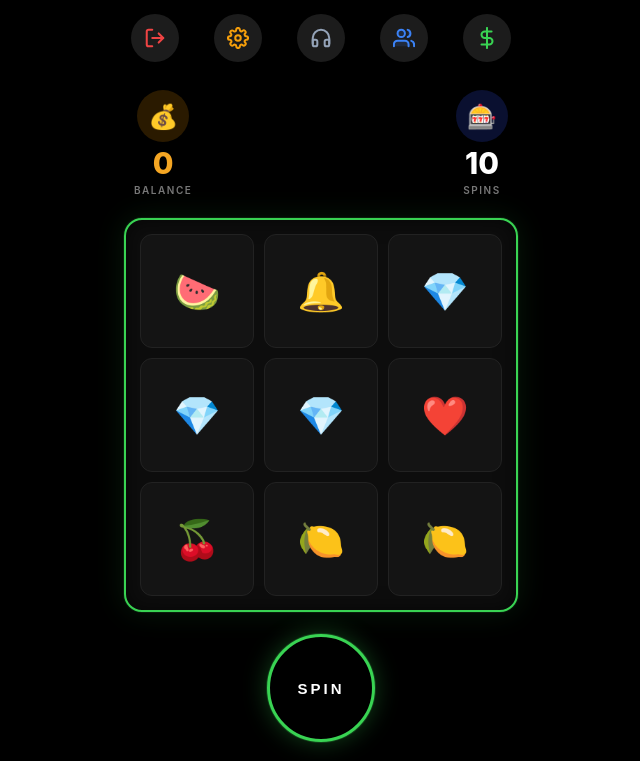
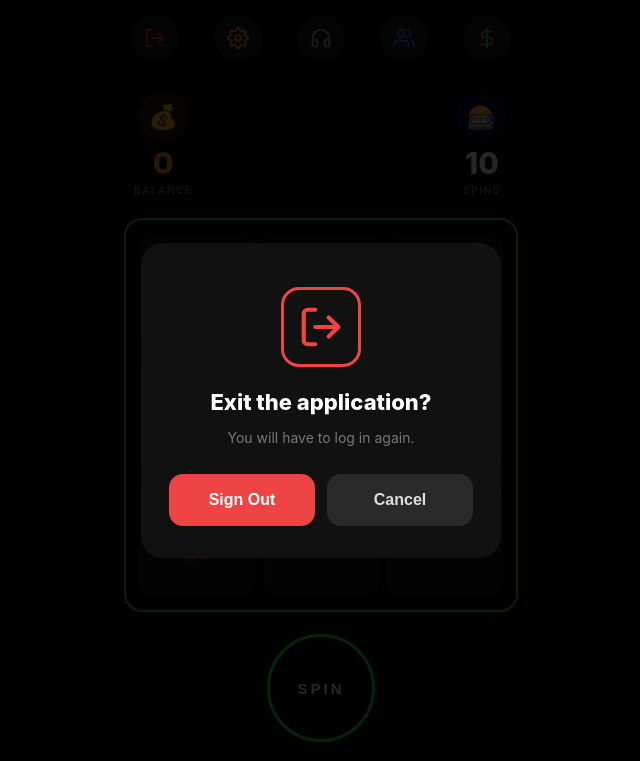
Before and after one commit to rozi123A/Xxxxxxx, a plain HTML site: page index.html in a window 1280 px wide. Both pictures are taken after a click on the button 474 px from the left and 38 px from the top of the page. Shown: the whole page, without its empty margins (319-959 px from the left). Drawn offline with Linux system fonts and the light colour scheme.

Commit message:
Add: logout confirmation modal (Exit the application)

```diff
--- a/index.html
+++ b/index.html
@@ -355,6 +355,50 @@
     }
     .support-email { color: var(--green); font-weight: 700; text-decoration: none; }
 
+    /* ====== LOGOUT MODAL ====== */
+    .modal-overlay {
+      position: fixed; inset: 0; z-index: 9990;
+      background: rgba(0,0,0,0.85);
+      display: flex; align-items: center; justify-content: center;
+      padding: 24px;
+      opacity: 0; pointer-events: none;
+      transition: opacity 0.22s;
+    }
+    .modal-overlay.open { opacity: 1; pointer-events: all; }
+
+    .modal-box {
+      width: 100%; max-width: 360px;
+      background: #111;
+      border-radius: 22px;
+      padding: 44px 28px 32px;
+      display: flex; flex-direction: column; align-items: center; gap: 14px;
+      transform: scale(0.92);
+      transition: transform 0.22s;
+    }
+    .modal-overlay.open .modal-box { transform: scale(1); }
+
+    .modal-icon {
+      width: 80px; height: 80px;
+      border: 3px solid #ef4444;
+      border-radius: 18px;
+      display: flex; align-items: center; justify-content: center;
+      margin-bottom: 8px;
+    }
+    .modal-icon svg { width: 46px; height: 46px; }
+
+    .modal-title { font-size: 22px; font-weight: 800; text-align: center; }
+    .modal-sub   { font-size: 14px; color: #777; text-align: center; margin-bottom: 8px; }
+
+    .modal-btns { display: flex; gap: 12px; width: 100%; margin-top: 6px; }
+    .modal-btns button {
+      flex: 1; padding: 17px; border: none; border-radius: 14px;
+      font-size: 16px; font-weight: 700; cursor: pointer; transition: all 0.15s;
+    }
+    .btn-signout { background: #ef4444; color: #fff; }
+    .btn-signout:hover { background: #dc2626; }
+    .btn-cancel  { background: #2a2a2a; color: #ddd; }
+    .btn-cancel:hover { background: #333; }
+
     /* ====== TOAST ====== */
     #toast {
       position: fixed; bottom: 44px; left: 50%;
@@ -390,7 +434,7 @@
   <div class="page active" id="page-game">
     <div class="top-nav">
       <!-- Logout — RED -->
-      <button class="nav-btn red" onclick="showToast('See you soon!')" title="Logout">
+      <button class="nav-btn red" onclick="openLogoutModal()" title="Logout">
         <svg viewBox="0 0 24 24" fill="none">
           <path d="M9 21H5a2 2 0 0 1-2-2V5a2 2 0 0 1 2-2h4" stroke="#ef4444" stroke-width="2.2" stroke-linecap="round" stroke-linejoin="round"/>
           <polyline points="16 17 21 12 16 7" stroke="#ef4444" stroke-width="2.2" stroke-linecap="round" stroke-linejoin="round"/>
@@ -610,6 +654,25 @@
     </div>
   </div>
 
+</div>
+
+<!-- ===== LOGOUT MODAL ===== -->
+<div class="modal-overlay" id="logout-modal">
+  <div class="modal-box">
+    <div class="modal-icon">
+      <svg viewBox="0 0 24 24" fill="none" stroke="#ef4444" stroke-width="2.2" stroke-linecap="round" stroke-linejoin="round">
+        <path d="M9 21H5a2 2 0 0 1-2-2V5a2 2 0 0 1 2-2h4"/>
+        <polyline points="16 17 21 12 16 7"/>
+        <line x1="21" y1="12" x2="9" y2="12"/>
+      </svg>
+    </div>
+    <div class="modal-title">Exit the application?</div>
+    <div class="modal-sub">You will have to log in again.</div>
+    <div class="modal-btns">
+      <button class="btn-signout" onclick="confirmLogout()">Sign Out</button>
+      <button class="btn-cancel"  onclick="closeModal()">Cancel</button>
+    </div>
+  </div>
 </div>
 
 <div id="toast"></div>
@@ -929,6 +992,24 @@
     }
   }
 
+  // ======== LOGOUT MODAL ========
+  function openLogoutModal() {
+    document.getElementById('logout-modal').classList.add('open');
+  }
+  function closeModal() {
+    document.getElementById('logout-modal').classList.remove('open');
+  }
+  function confirmLogout() {
+    closeModal();
+    // Reset session and reload page
+    localStorage.removeItem('sf2');
+    location.reload();
+  }
+  // Close modal when clicking the backdrop
+  document.getElementById('logout-modal').addEventListener('click', function(e) {
+    if (e.target === this) closeModal();
+  });
+
   // ======== KEEP-ALIVE (prevents server sleep) ========
   setInterval(function() {
     fetch(window.location.href, { method: 'HEAD', cache: 'no-store' }).catch(function(){});
```
